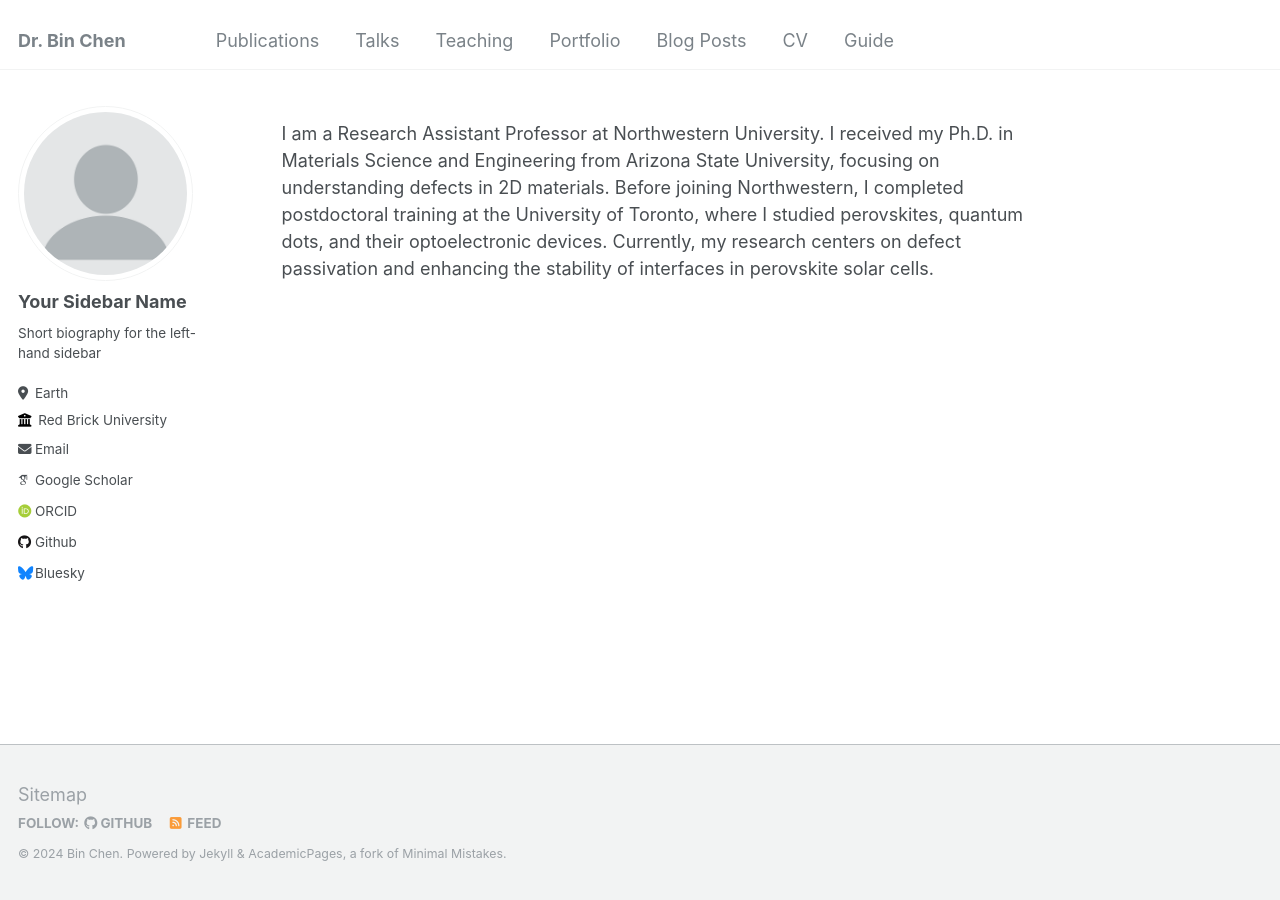
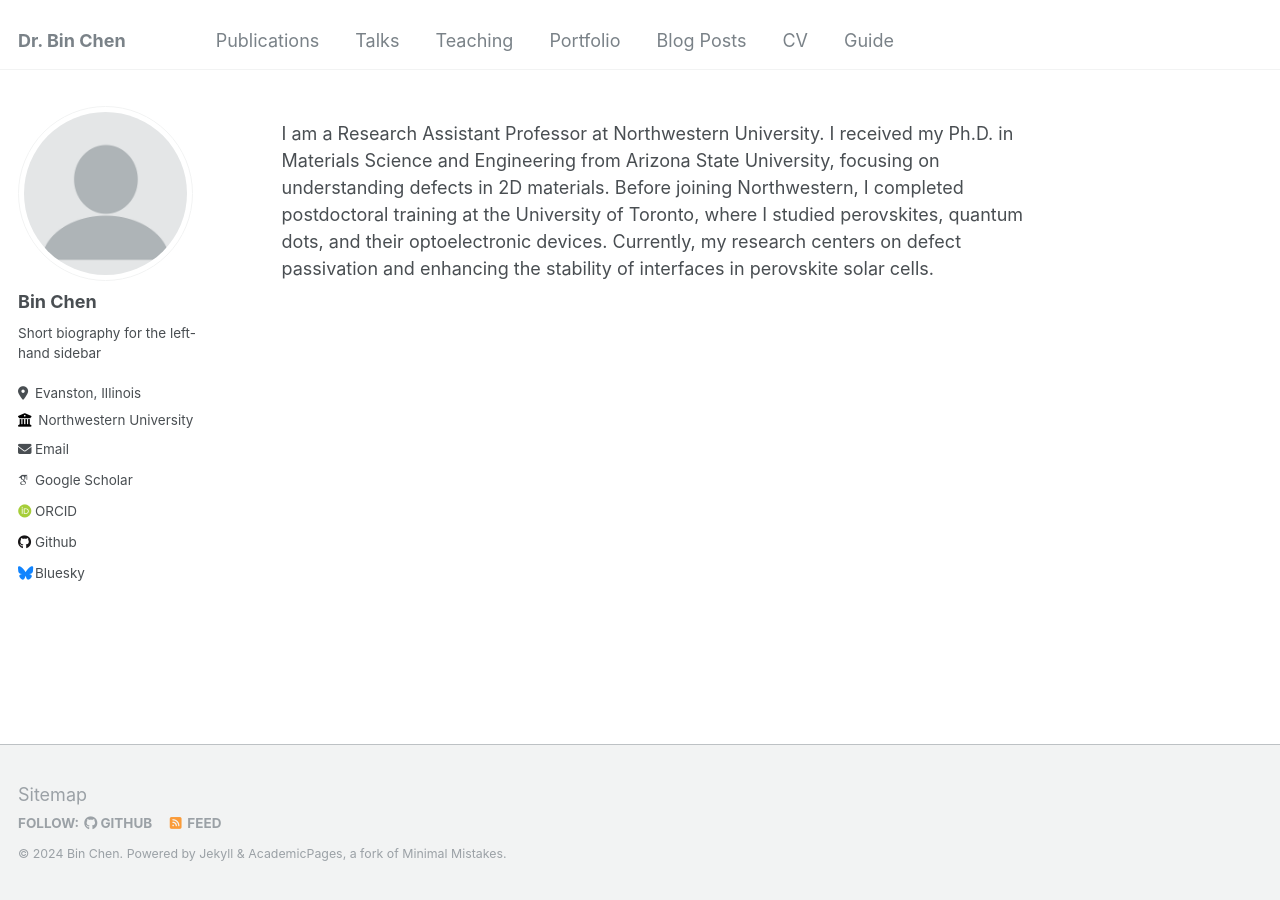
Before and after one commit to chenbinzero/chenbinzero.github.io, a Jekyll site: the page built from _pages/about.md, in a window 1280 px wide. Built offline with Jekyll 4.4.1, drawn with Linux system fonts in a browser that asks for light colours; some web fonts are replaced.

Commit message:
Update _config.yml

```diff
--- a/_config.yml
+++ b/_config.yml
@@ -22,13 +22,13 @@ repository               : "academicpages/academicpages.github.io"
 author:
   # Biographic information
   avatar           : "profile.png"
-  name             : "Your Sidebar Name"
+  name             : "Bin Chen"
   pronouns         : # example: "she/her"
   bio              : "Short biography for the left-hand sidebar"
-  location         : "Earth"
-  employer         : "Red Brick University"
+  location         : "Evanston, Illinois"
+  employer         : "Northwestern University"
   uri              : # URL
-  email            : "none@example.org"
+  email            : "bin.chen@northwestern.edu"
 
   # Academic websites
   # arxiv            : # URL - Update with the correct link to your profile
```
